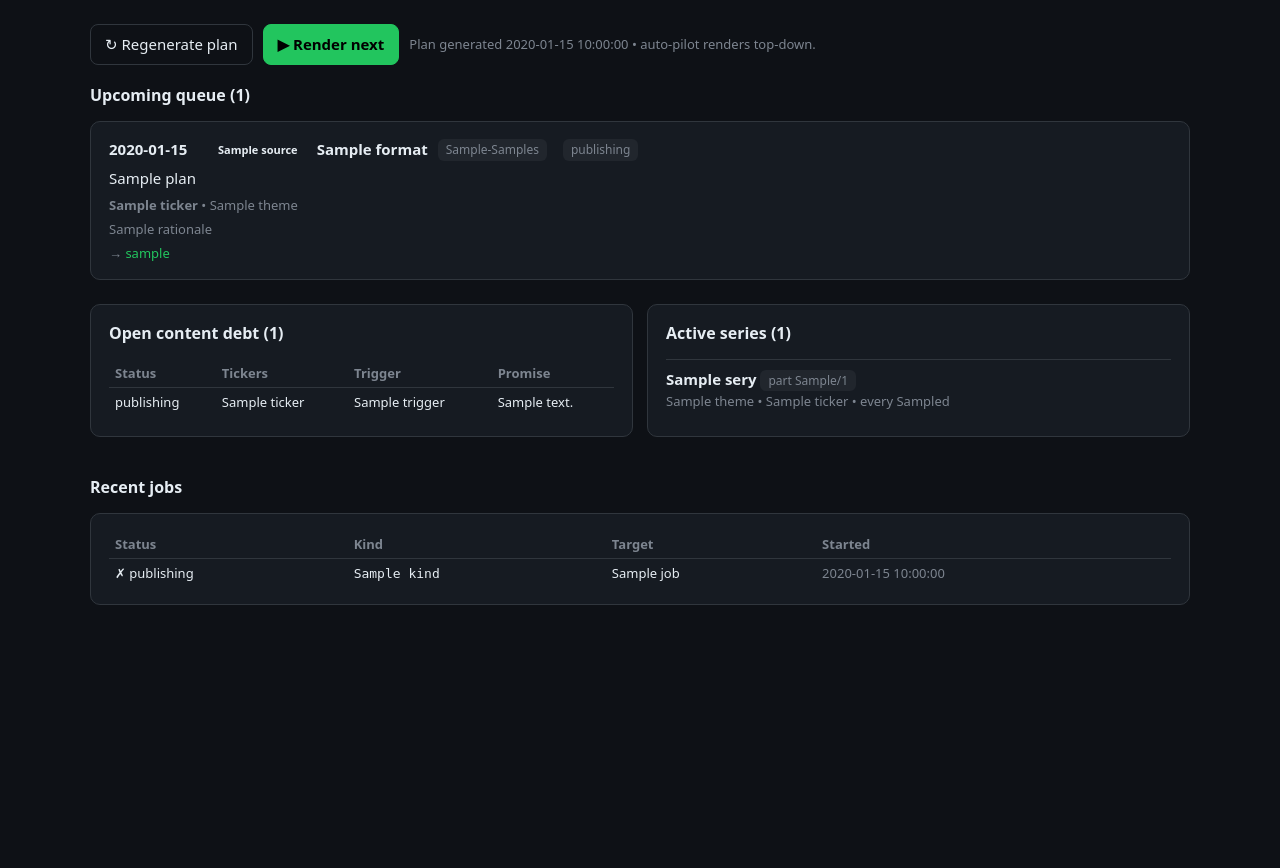
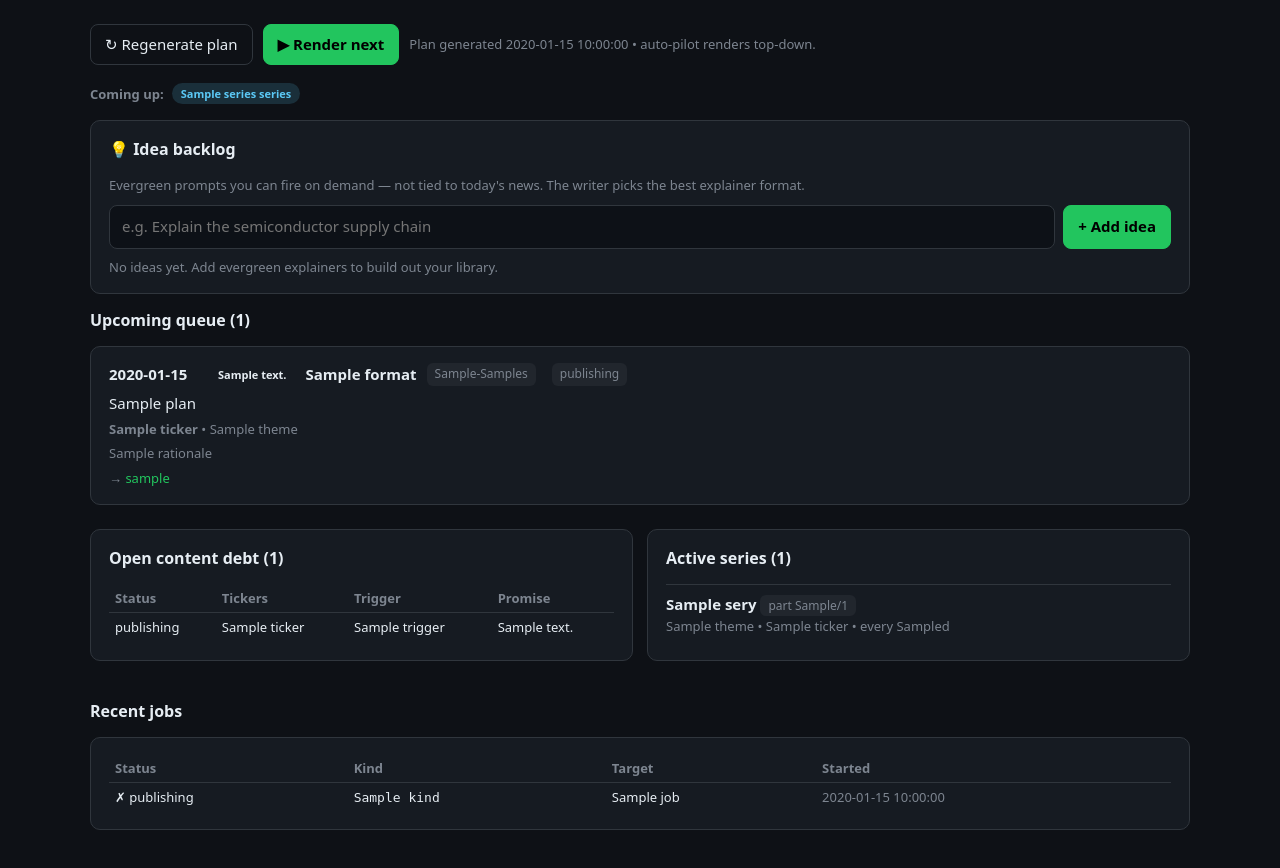
Before and after one commit to EliavSh/shorts, a Python web app: template src/shorts/pipelines/stocks/templates/plan.html in a window 1280 px wide. Shown: the part 65-933 px from the top of the page. Before the commit the page ends 670 px from the top, so only its background shows below. Run offline with Jinja, Linux system fonts and the light colour scheme; the template is opened without the code that fills it: most values are stand-ins (such as "Sample title", 1, 10 or a date in 2020).

Commit message:
stocks: editorial planning — evergreen idea backlog + content-type breakdown
Turn the Plan page from a news queue into an editorial dashboard.

- Idea backlog: new IdeaItem/IdeaFile models + ideas.json store (mirrors the
  debt queue). A Plan-page card to add one-line evergreen prompts ("Explain the
  semiconductor supply chain"), each with ▶ Generate / ✕. On-demand only — the
  planner never auto-schedules them.
- Fire on demand: new `stocks render-idea <id>` CLI builds a prompt-only
  PlannedVideo (source="idea", no tickers) and renders it via render_planned_item;
  the writer picks the best explainer format (format_hint=None) and gets an
  "evergreen, not breaking news" cue in macro_notes. Reuses the live job/skeleton
  progress (render-idea in RENDER_KINDS + STAGE_PATTERNS). Clip stages on the
  Today grid for review; idea flips to done with a link.
- Content-type breakdown: PlannedVideo.content_kind property maps source →
  editorial lane (news/evergreen/series/earnings/commitment). Plan page shows a
  "Coming up: 2 news · 1 evergreen" mix summary and re-badges each queue item by
  kind with a color legend.

Empty-ticker rendering already worked (build_context_for → MKT placeholder +
theme as macro_notes), so no pipeline surgery. Tests: content_kind mapping,
IdeaFile open()/roundtrip, store roundtrip, theme-only context. Full suite green
(46). Add/delete/render routes smoke-tested via TestClient.

Co-Authored-By: Claude Opus 4.7 <noreply@anthropic.com>

```diff
--- a/src/shorts/pipelines/stocks/templates/plan.html
+++ b/src/shorts/pipelines/stocks/templates/plan.html
@@ -27,6 +27,21 @@
     .src-earnings { background:#3a2a00; color:#f0b400; }
     .src-series { background:#1a2f3a; color:#5bc8f5; }
     .src-planner { background:#16241c; color:#3fb950; }
+    /* Editorial content lanes (derived from source) */
+    .kind-news { background:#16241c; color:#3fb950; }
+    .kind-evergreen { background:#2a1f3a; color:#c08af0; }
+    .kind-series { background:#1a2f3a; color:#5bc8f5; }
+    .kind-earnings { background:#3a2a00; color:#f0b400; }
+    .kind-commitment { background:#3a1d1d; color:#f08a8a; }
+    .mix { display:flex; gap:8px; align-items:center; flex-wrap:wrap; margin:0 0 16px; }
+    .mix .lbl { color:#7d8590; font-size:13px; font-weight:600; }
+    .idea-row { display:flex; gap:10px; align-items:center; border-top:1px solid #30363d; padding:9px 0; }
+    .idea-row .txt { flex:1; }
+    .idea-row.done { opacity:.5; }
+    .idea-add { display:flex; gap:8px; margin-bottom:6px; }
+    .idea-add input { flex:1; padding:9px 12px; border-radius:8px; border:1px solid #30363d;
+        background:#0d1117; color:#e6edf3; font:inherit; }
+    button.go { background:#22C55E; border-color:#22C55E; color:#000; }
     .st-skipped { opacity:.45; }
     .st-rendered { border-left:3px solid #2ea043; }
     .st-rendering { border-left:3px solid #f0b400; }
@@ -64,6 +79,48 @@
       <span class="muted">Plan generated {{ plan.generated_at }} • auto-pilot renders top-down.</span>
     </div>
 
+    {% set kind_order = ['news', 'evergreen', 'series', 'earnings', 'commitment'] %}
+    {% if mix %}
+      <div class="mix">
+        <span class="lbl">Coming up:</span>
+        {% for k in kind_order if mix.get(k) %}
+          <span class="badge kind-{{ k }}">{{ mix[k] }} {{ k }}</span>
+        {% endfor %}
+      </div>
+    {% endif %}
+
+    <div class="card">
+      <h2 style="margin-top:0">💡 Idea backlog</h2>
+      <div class="muted" style="margin-bottom:10px">Evergreen prompts you can fire on demand —
+        not tied to today's news. The writer picks the best explainer format.</div>
+      <form class="idea-add" method="post" action="/stocks/plan/ideas/add">
+        <input type="text" name="prompt" placeholder="e.g. Explain the semiconductor supply chain" />
+        <button type="submit">+ Add idea</button>
+      </form>
+      {% set open_ideas = ideas|selectattr('status','equalto','open')|list %}
+      {% set done_ideas = ideas|selectattr('status','equalto','done')|list %}
+      {% if not ideas %}
+        <div class="muted" style="margin-top:8px">No ideas yet. Add evergreen explainers to build out your library.</div>
+      {% endif %}
+      {% for i in open_ideas %}
+        <div class="idea-row">
+          <span class="txt">{{ i.prompt }}</span>
+          <form class="inline" method="post" action="/stocks/plan/ideas/{{ i.id }}/generate">
+            <button class="go" type="submit" title="Render this idea now">▶ Generate</button></form>
+          <form class="inline" method="post" action="/stocks/plan/ideas/{{ i.id }}/delete">
+            <button class="ghost" type="submit" title="Remove">✕</button></form>
+        </div>
+      {% endfor %}
+      {% for i in done_ideas %}
+        <div class="idea-row done">
+          <span class="txt">{{ i.prompt }}</span>
+          {% if i.rendered_slug %}<a href="/stocks/">✓ {{ i.rendered_slug }}</a>{% else %}<span class="muted">done</span>{% endif %}
+          <form class="inline" method="post" action="/stocks/plan/ideas/{{ i.id }}/delete">
+            <button class="ghost" type="submit" title="Remove">✕</button></form>
+        </div>
+      {% endfor %}
+    </div>
+
     <h2>Upcoming queue ({{ plan.items|length }})</h2>
     {% if not plan.items %}
       <div class="card muted">No plan yet. Click <b>Regenerate plan</b> to build one from live market data, debt, and your tuning.</div>
@@ -74,7 +131,7 @@
             <div style="flex:1">
               <div style="display:flex; gap:10px; align-items:center; margin-bottom:6px">
                 <span class="when">{{ it.scheduled_for.strftime('%a %b %d') }}</span>
-                <span class="badge src-{{ it.source }}">{{ it.source }}</span>
+                <span class="badge kind-{{ it.content_kind }}">{{ it.content_kind }}</span>
                 <h3>{{ it.format }}</h3>
                 {% if it.pinned %}<span class="pill">📌 pinned</span>{% endif %}
                 <span class="pill">{{ it.length_band[0] }}-{{ it.length_band[1] }}s</span>
```
Also changed, not shown: src/shorts/pipelines/stocks/cli.py (+41 -0 lines), src/shorts/pipelines/stocks/pipeline.py (+6 -1 lines), src/shorts/pipelines/stocks/planner/models.py (+35 -1 lines), src/shorts/pipelines/stocks/planner/store.py (+13 -1 lines), src/shorts/pipelines/stocks/routes.py (+52 -1 lines), src/shorts/pipelines/stocks/tests/test_idea_backlog.py (added, +54 -0 lines).
